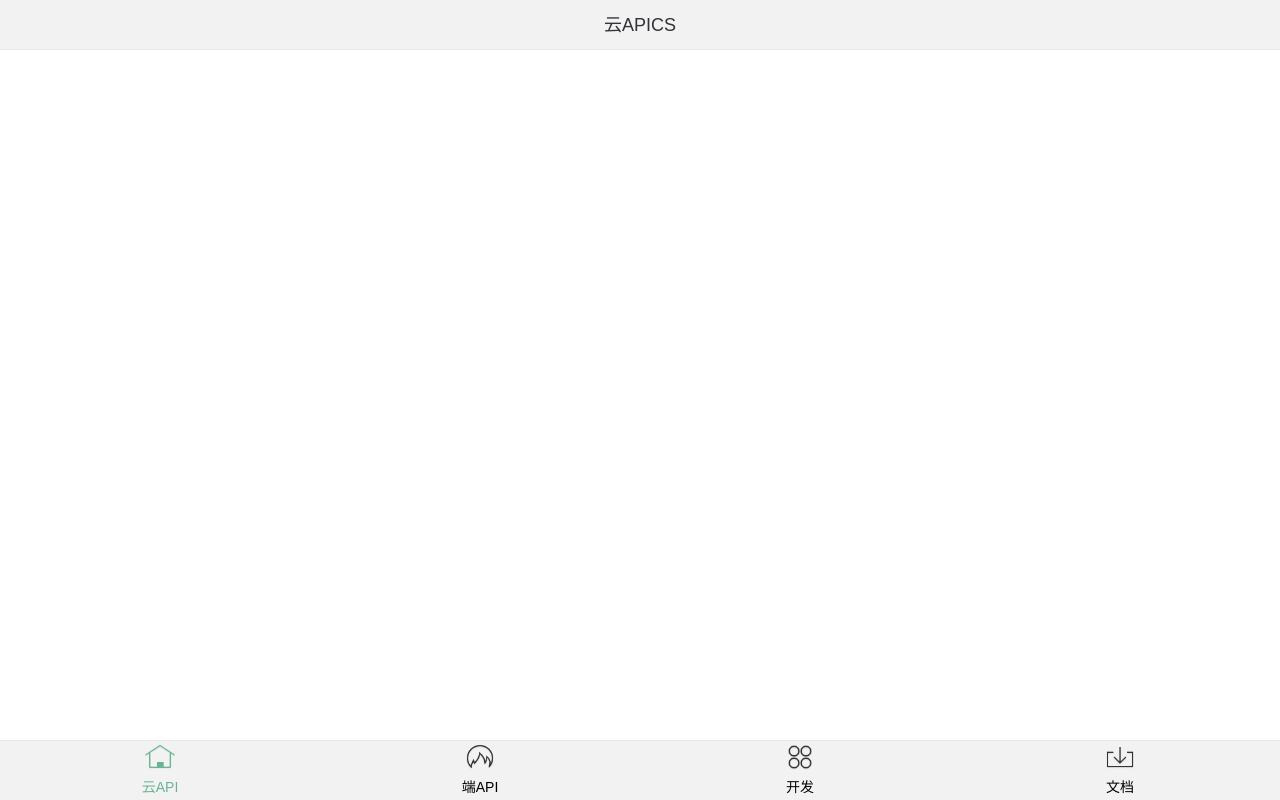
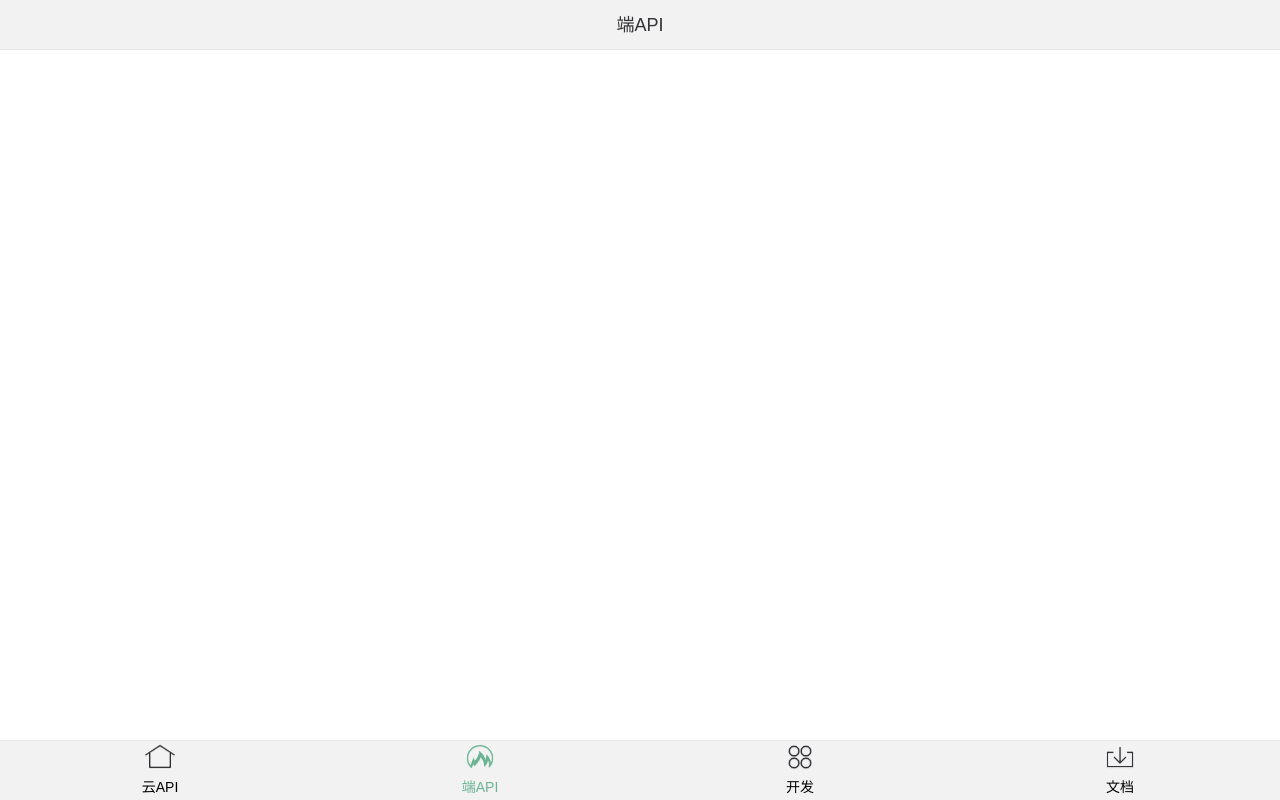
Before and after one commit to caoyq0521/demoApp, a plain HTML site: page index.html in a window 1280 px wide. Both pictures are taken after a click on the item "端API". Drawn offline with Linux system fonts and the light colour scheme.

Commit message:
switchTab

```diff
--- a/index.html
+++ b/index.html
@@ -101,40 +101,40 @@
     // }
     //
     // // 随意切换按钮
-    // function randomSwitchBtn( tag ) {
-    //   // api.ajax({
-    //   //     url: 'http://192.168.0.226:8909/api/V1.0/Device/DeviceInfoGetList',
-    //   //     method: 'post',
-    //   //     data: {},
-    //   //     headers: {
-    //   //       "X-APICloud-AppId": "A6005584828914",
-    //   //       "X-APICloud-AppKey": "FCD9627E-F21A-8BA8-367A-21ADDD4A3820"
-    //   //   }
-    //   // },function(ret, err){
-    //   //     if (ret) {
-    //   //         alert( JSON.stringify( ret ) );
-    //   //     } else {
-    //   //         alert( JSON.stringify( err ) );
-    //   //     }
-    //   // });
-    //
-    //     if( tag == $api.dom('#footer li.active') )return;
-    //     var eFootLis = $api.domAll('#footer li'),
-    //         eHeaderLis = $api.domAll('header li'),
-    //         index = 0;
-    //     for (var i = 0,len = eFootLis.length; i < len; i++) {
-    //         if( tag == eFootLis[i] ){
-    //             index = i;
-    //         }else{
-    //             $api.removeCls(eFootLis[i], 'active');
-    //             $api.removeCls(eHeaderLis[i], 'active');
-    //         }
-    //     }
-    //     $api.addCls( eFootLis[index], 'active');
-    //     $api.addCls( eHeaderLis[index], 'active');
-    //     api.setFrameGroupIndex({
-    //         name: 'group',
-    //         index: index
-    //     });
-    // }
+    function randomSwitchBtn( tag ) {
+      // api.ajax({
+      //     url: 'http://192.168.0.226:8909/api/V1.0/Device/DeviceInfoGetList',
+      //     method: 'post',
+      //     data: {},
+      //     headers: {
+      //       "X-APICloud-AppId": "A6005584828914",
+      //       "X-APICloud-AppKey": "FCD9627E-F21A-8BA8-367A-21ADDD4A3820"
+      //   }
+      // },function(ret, err){
+      //     if (ret) {
+      //         alert( JSON.stringify( ret ) );
+      //     } else {
+      //         alert( JSON.stringify( err ) );
+      //     }
+      // });
+
+        if( tag == $api.dom('#footer li.active') )return;
+        var eFootLis = $api.domAll('#footer li'),
+            eHeaderLis = $api.domAll('header li'),
+            index = 0;
+        for (var i = 0,len = eFootLis.length; i < len; i++) {
+            if( tag == eFootLis[i] ){
+                index = i;
+            }else{
+                $api.removeCls(eFootLis[i], 'active');
+                $api.removeCls(eHeaderLis[i], 'active');
+            }
+        }
+        $api.addCls( eFootLis[index], 'active');
+        $api.addCls( eHeaderLis[index], 'active');
+        api.setFrameGroupIndex({
+            name: 'group',
+            index: index
+        });
+    }
 </script>
```
